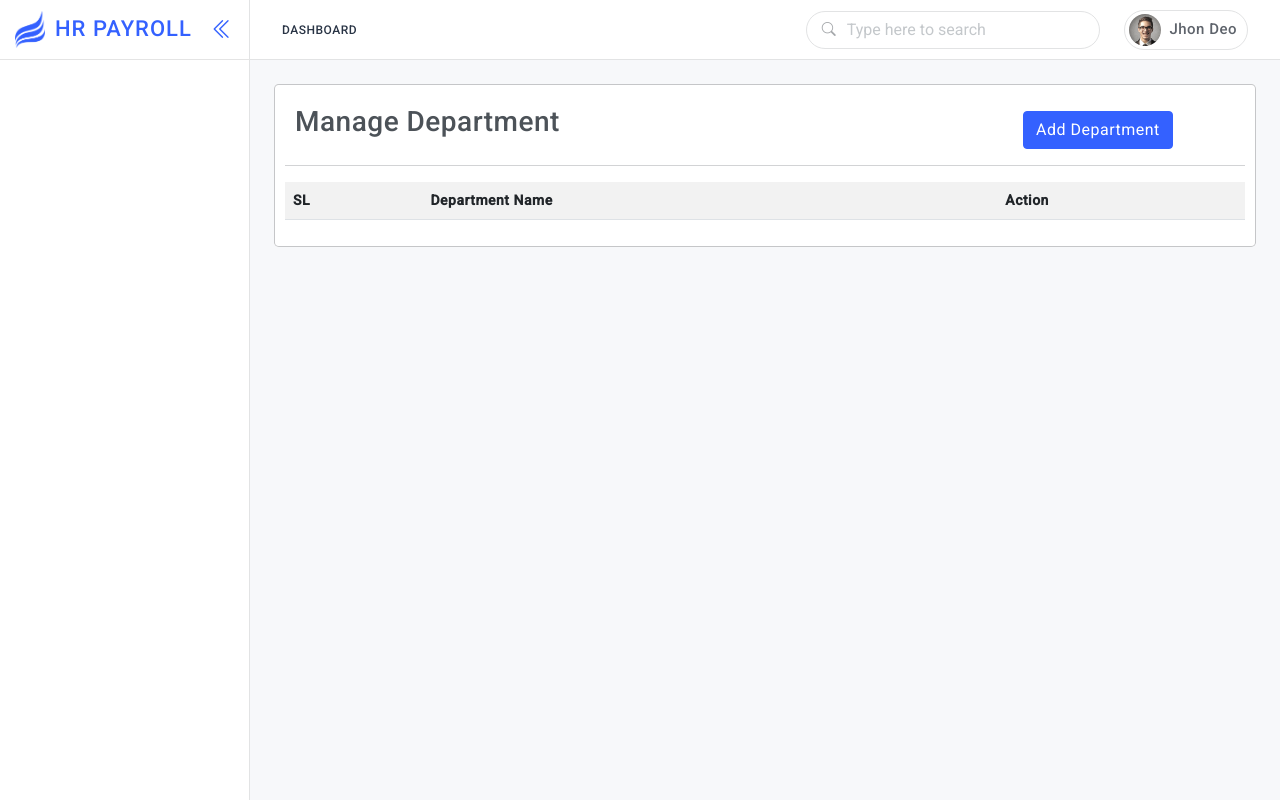
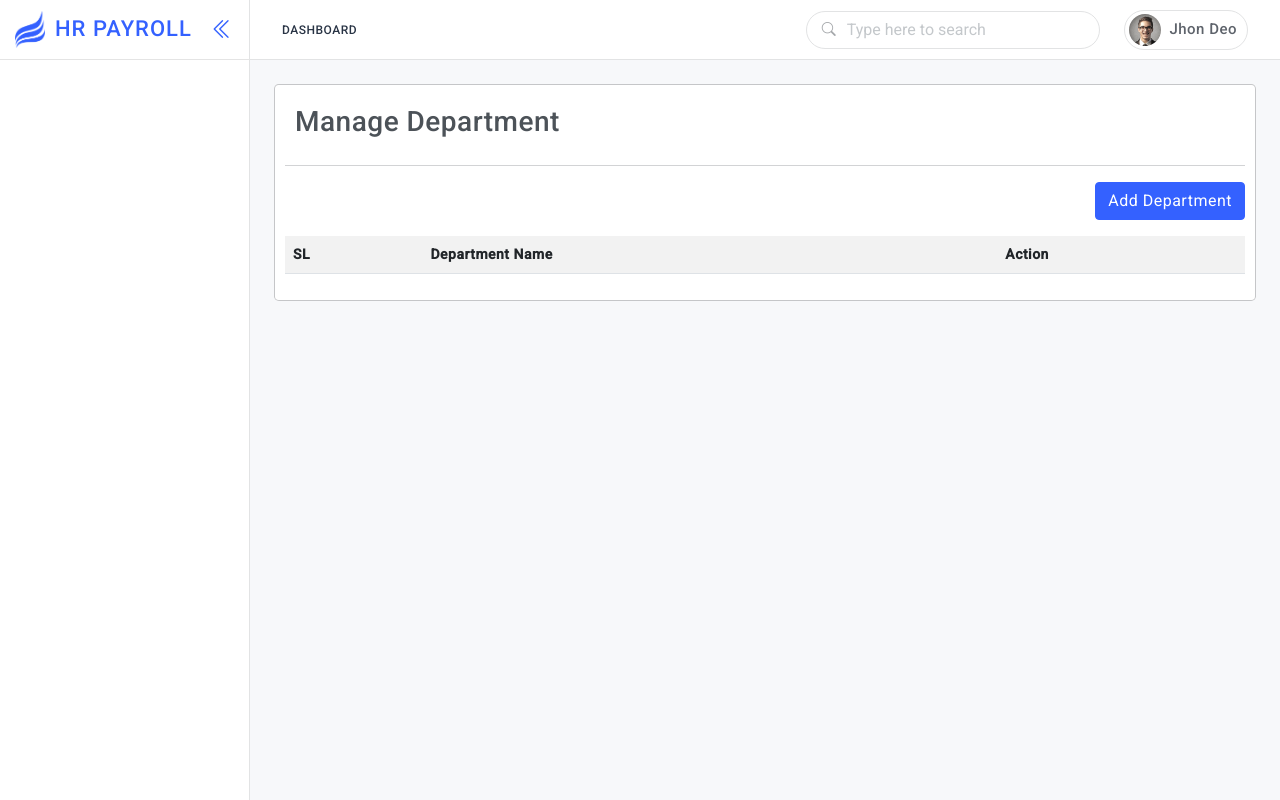
Before and after one commit to friends-team-isdb/HR_Payroll, a PHP site: page /departmentManage.php in a window 1280 px wide. Run offline with PHP 8.4, Linux system fonts and the light colour scheme; data that the repository does not hold is empty; some libraries are stand-ins or nearby versions.

Commit message:
dep btn done

```diff
--- a/departmentManage.php
+++ b/departmentManage.php
@@ -63,22 +63,18 @@
     <div class="modal-content">
       <div class="forms-body">
 
-                  <div class="col-md-12">
-                        <div class="row">
-                        <div class="col-md-6">
-                            <h3 style="margin:10px;">Manage Department</h3>
-                        </div>
-                        <div class="col-md-3"></div>
-                        <div class="col-md-3">
-                            <a href="addDepartment.php" class="btn btn-primary mt-3">Add Department</a>
-                        </div>
-                        </div>
-                  </div>
+        <div class="row">
+           <div class="col-md-12">
+               <h3 style="margin:10px;">Manage Department</h3>
+           </div>
+       </div>
        <hr>
 
 <!--      Enter Code Here-->
         <div class="row">
           <div class="col-md-12 col-sm-12">
+
+          <a href="addDepartment.php" class="btn btn-primary bx-pull-right mb-3">Add Department</a>
             <table class="table table-striped">
               <tr>
                 <th>SL</th>
```
Also changed, not shown: employeeManage.php (+3 -8 lines), employeeTypeManage.php (+4 -11 lines).
